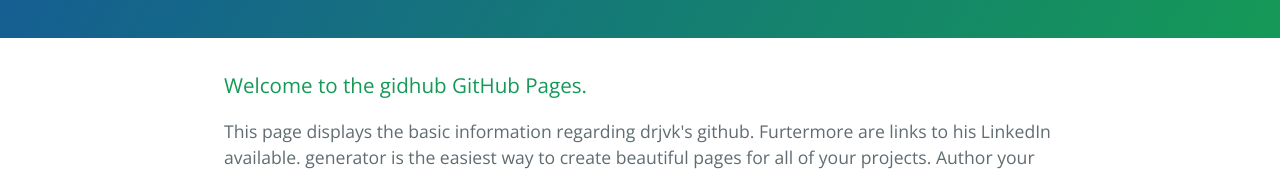
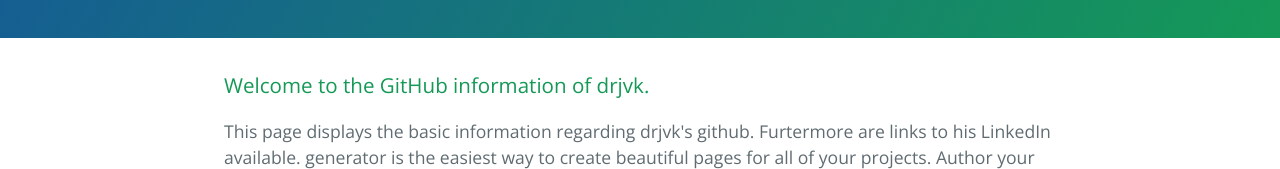
Before and after one commit to diederikvkrieken/diederikvkrieken.github.io, a plain HTML site: page index.html in a window 1280 px wide. Shown: the part 279-448 px from the top of the page. Drawn offline with nearby package versions, Linux system fonts and the light colour scheme.

Commit message:
created text

```diff
--- a/index.html
+++ b/index.html
@@ -17,7 +17,7 @@
 
     <section class="main-content">
       <h3>
-<a id="welcome-to-github-pages" class="anchor" href="#welcome-to-github-pages" aria-hidden="true"><span aria-hidden="true" class="octicon octicon-link"></span></a>Welcome to the gidhub GitHub Pages.</h3>
+<a id="welcome-to-github-pages" class="anchor" href="#welcome-to-github-pages" aria-hidden="true"><span aria-hidden="true" class="octicon octicon-link"></span></a>Welcome to the GitHub information of drjvk.</h3>
 
 <p>This page displays the basic information regarding drjvk's github. Furtermore are links to his LinkedIn available. generator is the easiest way to create beautiful pages for all of your projects. Author your page content here <a href="https://www.linkedin.com/diederikvkrieken">LinkedIn</a>.
 
```
